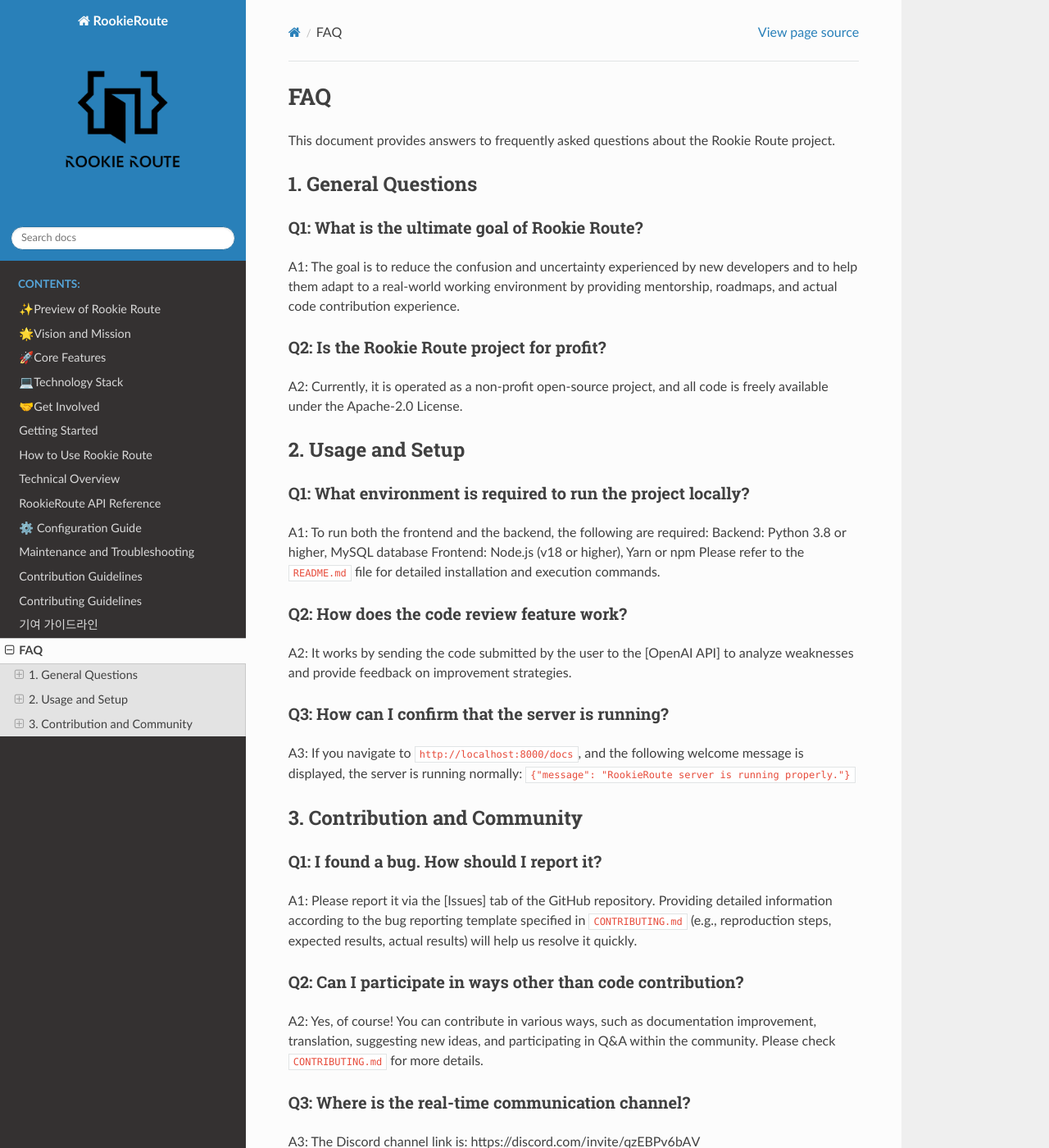
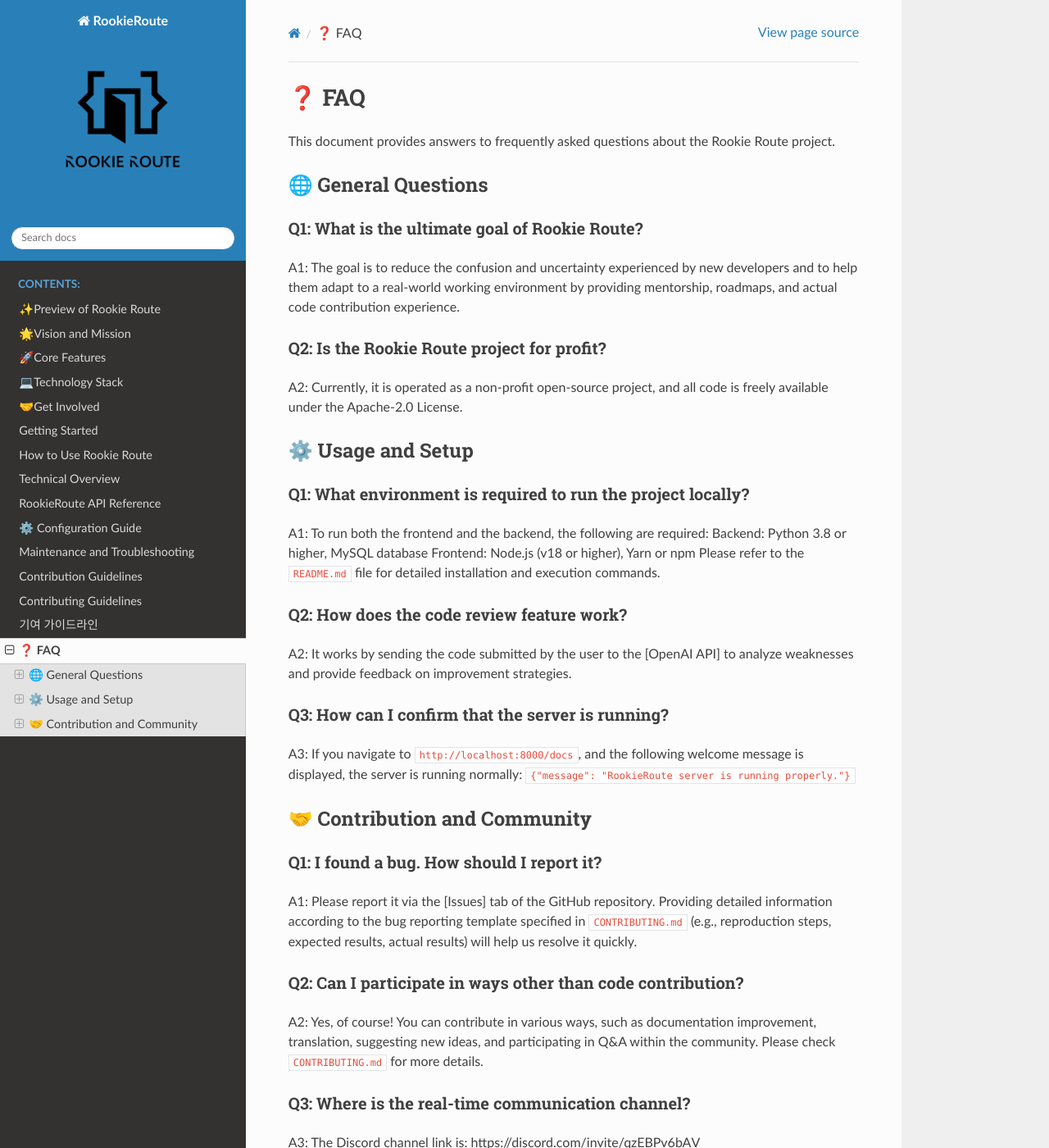
Before and after one commit to rookie-route/rookie-route-repository, a Sphinx documentation site: the page built from docs/source/faq.md, in a window 1280 px wide and 1400 px high. Shown: the whole window at 82% size. Built offline with Sphinx 7.4.7 and the Read the Docs theme 3.1.0, drawn with Linux system fonts in a browser that asks for light colours; pages that are not in the unit, such as notebooks, are missing from menus.

```diff
--- a/docs/source/faq.md
+++ b/docs/source/faq.md
@@ -1,9 +1,9 @@
-# FAQ
+# ❓ FAQ
 
 This document provides answers to frequently asked questions about the Rookie Route project.
 
 
-## 1. General Questions
+## 🌐 General Questions
 
 #### Q1: What is the ultimate goal of Rookie Route?
 
@@ -17,7 +17,7 @@
 
 
 
-## 2. Usage and Setup
+## ⚙️ Usage and Setup
 
 #### Q1: What environment is required to run the project locally?
 
@@ -39,7 +39,7 @@
 
 
 
-## 3. Contribution and Community
+## 🤝 Contribution and Community
 
 #### Q1: I found a bug. How should I report it?
 
```
